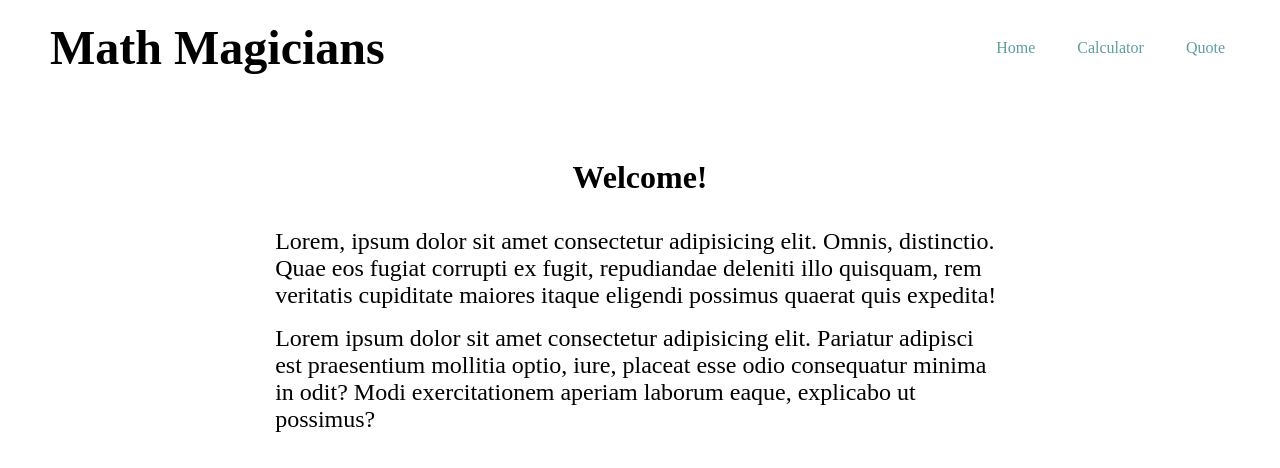
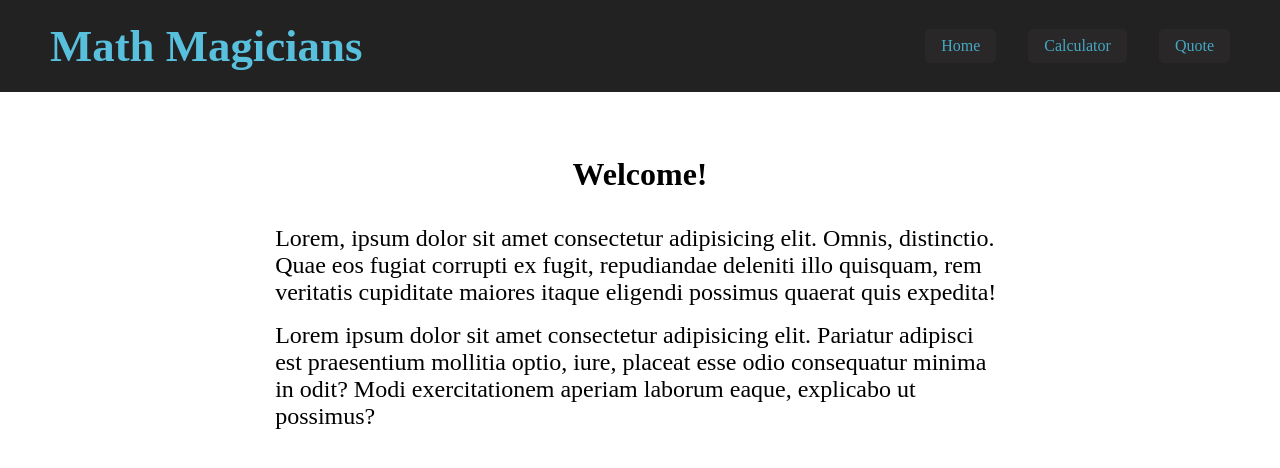
Before and after one commit to jasonfelice/Math-Magicians, a React (Create React App) app: page / in a window 1280 px wide. Shown: the top 468 px of the page. Built offline with nearby package versions, Linux system fonts and the light colour scheme.

Commit message:
Style the header

```diff
--- a/src/components/Header.module.css
+++ b/src/components/Header.module.css
@@ -1,4 +1,14 @@
+:root {
+  --primaryH: #222222;
+  --primary_nav: #292727;
+  --secondaryH: #58bfdc;
+  --secPriH: #45a8c4;
+  --secDarkH: #396672;
+  --transition: all 0.2s ease-in;
+}
+
 header {
+  background-color: var(--primaryH);
   display: flex;
   justify-content: space-between;
   align-items: center;
@@ -9,9 +19,10 @@ a {
   text-decoration: none;
 }
 
-header > a {
-  color: black;
-  font-size: 1.5rem;
+header > a,
+h1 {
+  color: var(--secondaryH);
+  font-size: 2.8rem;
 }
 
 .navBar ul {
@@ -21,9 +32,21 @@ header > a {
 }
 
 .navBar li {
-  padding: 5px;
+  padding: 0.5rem 1rem;
+  background-color: var(--primary_nav);
+  border-radius: 5px;
+  transition: var(--transition);
+}
+
+.navBar li:hover {
+  background-color: var(--primaryH);
 }
 
 .navBar a {
-  color: cadetblue;
+  color: var(--secPriH);
+  transition: var(--transition);
 }
+
+.navBar a:hover {
+  color: var(--secDarkH);
+}
--- a/src/index.js
+++ b/src/index.js
@@ -2,7 +2,7 @@ import React from 'react';
 import ReactDOM from 'react-dom/client';
 import App from './App';
 
-const root = ReactDOM.createRoot(document.body);
+const root = ReactDOM.createRoot(document.getElementById('root'));
 root.render(
   <React.StrictMode>
     <App />
```
